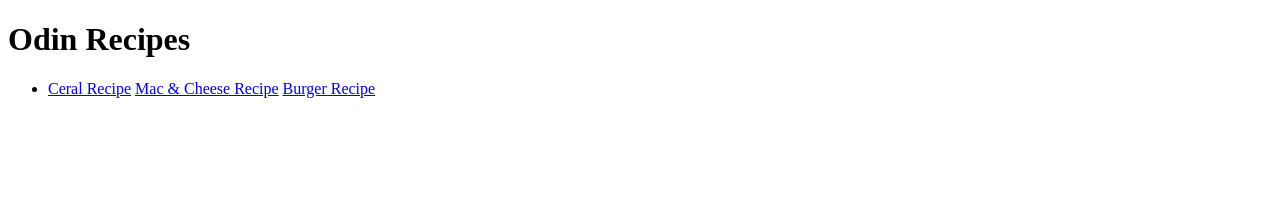
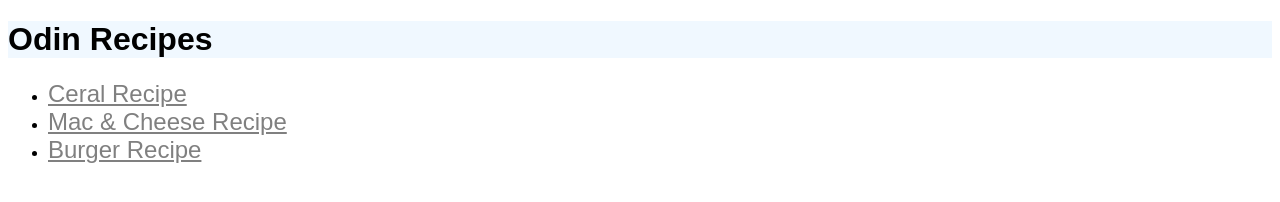
Before and after one commit to lukewaehner/recipes, a plain HTML site: page index.html in a window 1280 px wide. Drawn offline with Linux system fonts and the light colour scheme.

Commit message:
Adding css to index.html and recipes/burger.html
testing out css, including new file style.css and linking different
variable in between the two sheets, to make certain css declaration edit
variables on both pages. Not fully customized or pretty

```diff
--- a/index.html
+++ b/index.html
@@ -4,14 +4,21 @@
     <meta charset="UTF-8" />
     <meta name="viewport" content="width=device-width, initial-scale=1.0" />
     <title>Document</title>
+    <link rel="stylesheet" href="style.css" />
   </head>
   <body>
-    <h1>Odin Recipes</h1>
+    <h1 class="header text">Odin Recipes</h1>
     <ul>
       <li>
-        <a href="recipes/cereal.html">Ceral Recipe</a>
-        <a href="recipes/mac&cheese.html">Mac & Cheese Recipe</a>
-        <a href="recipes/burger.html">Burger Recipe</a>
+        <a class="recipeLink text" href="recipes/cereal.html">Ceral Recipe</a>
+      </li>
+      <li>
+        <a class="recipeLink text" href="recipes/mac&cheese.html"
+          >Mac & Cheese Recipe</a
+        >
+      </li>
+      <li>
+        <a class="recipeLink text" href="recipes/burger.html">Burger Recipe</a>
       </li>
     </ul>
   </body>
--- /dev/null
+++ b/style.css
@@ -0,0 +1,19 @@
+/* index.html styles */
+.recipeLink {
+  font-size: 24px;
+  text-align: center;
+  color: gray;
+}
+
+.header {
+  font-weight: 900;
+  background-color: aliceblue;
+}
+
+.text {
+  font-family: sans-serif;
+}
+
+.text.burger {
+  font-size: 24px;
+}
```
Also changed, not shown: recipes/burger.html (+2 -1 lines).
